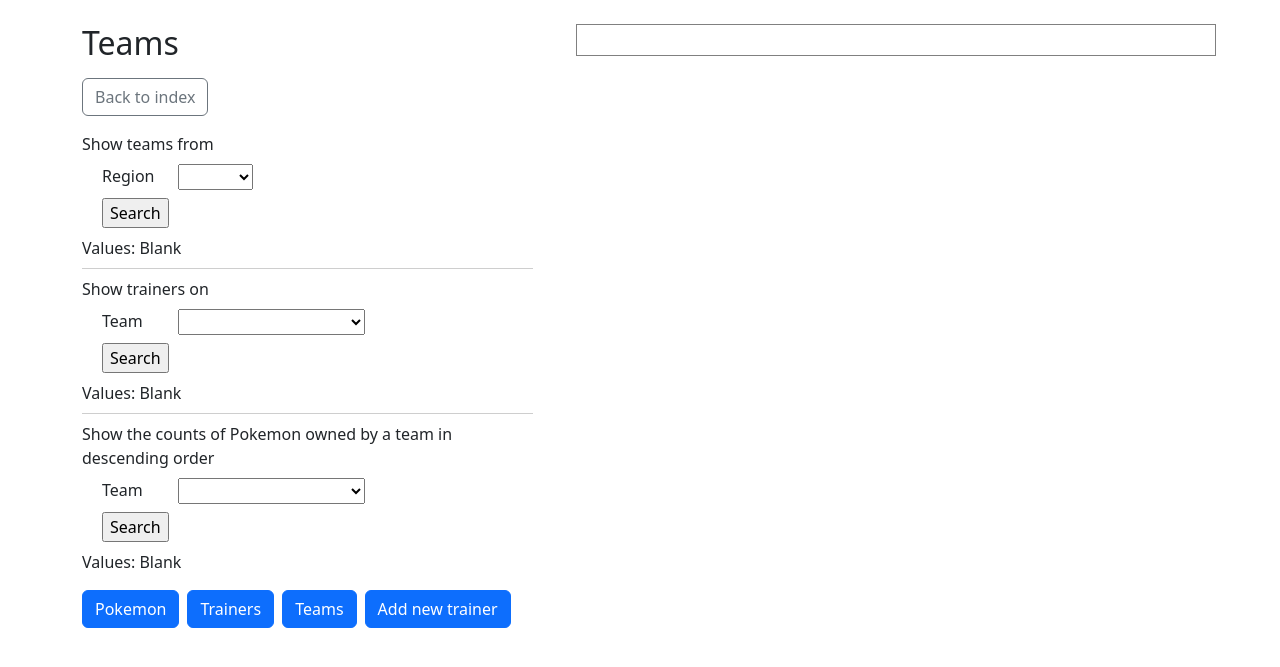
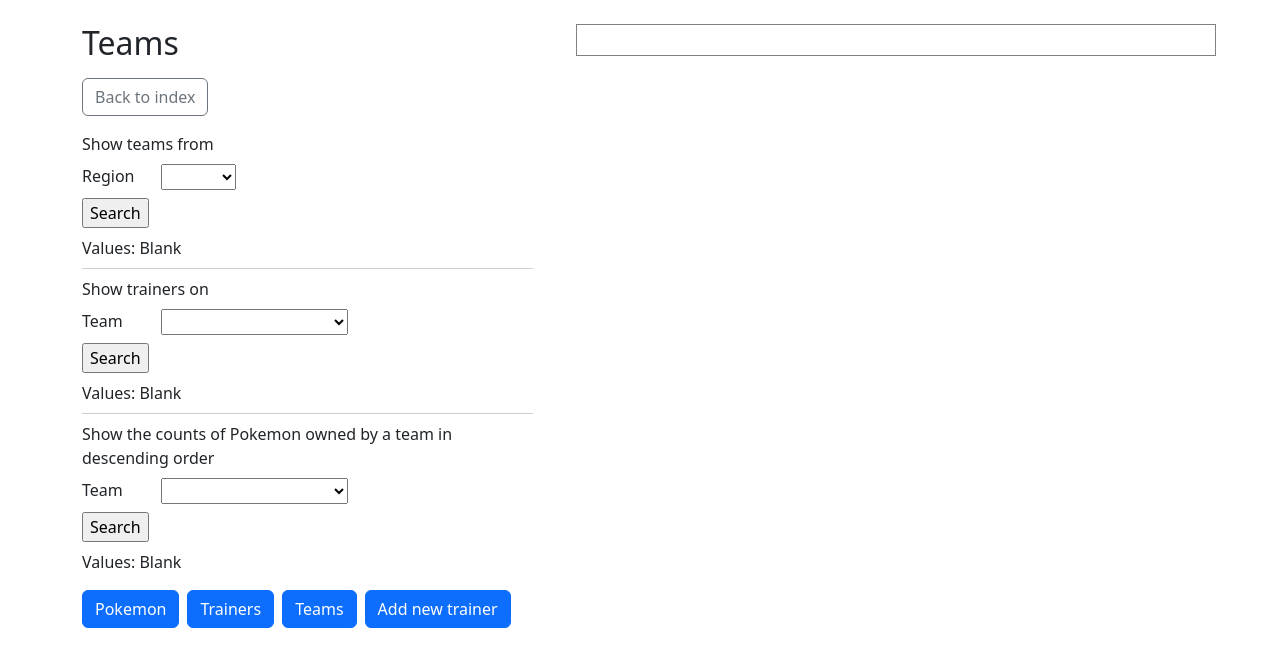
Before and after one commit to jcao329/Databases-Final-Project, a Flask app: page /teams in a window 1280 px wide. Shown: the top 667 px of the page. Run offline with Flask 3, Linux system fonts and the light colour scheme; data that the repository does not hold is empty.

Commit message:
Teams styling

```diff
--- a/templates/teams.html
+++ b/templates/teams.html
@@ -16,7 +16,7 @@
 
                 <div class="py-2" style="border-bottom:1px solid #cecece;">
                     Show teams from
-                    <form action="" method="POST" name="Moves" class="py-2" style="padding-left: 20px;">
+                    <form action="" method="POST" name="Moves" class="py-2">
                         <div class="row mb-2">
                             <div class="col-sm-2">
                                 Region
@@ -32,7 +32,7 @@
 
                 <div class="py-2" style="border-bottom:1px solid #cecece;">
                     Show trainers on
-                    <form action="" method="POST" name="Moves" class="py-2" style="padding-left: 20px;">
+                    <form action="" method="POST" name="Moves" class="py-2">
                         <div class="row mb-2">
                             <div class="col-sm-2">
                                 Team
@@ -48,7 +48,7 @@
 
                 <div class="py-2">
                     Show the counts of Pokemon owned by a team in descending order
-                    <form action="" method="POST" name="Moves" class="py-2" style="padding-left: 20px;">
+                    <form action="" method="POST" name="Moves" class="py-2">
                         <div class="row mb-2">
                             <div class="col-sm-2">
                                 Team
```
